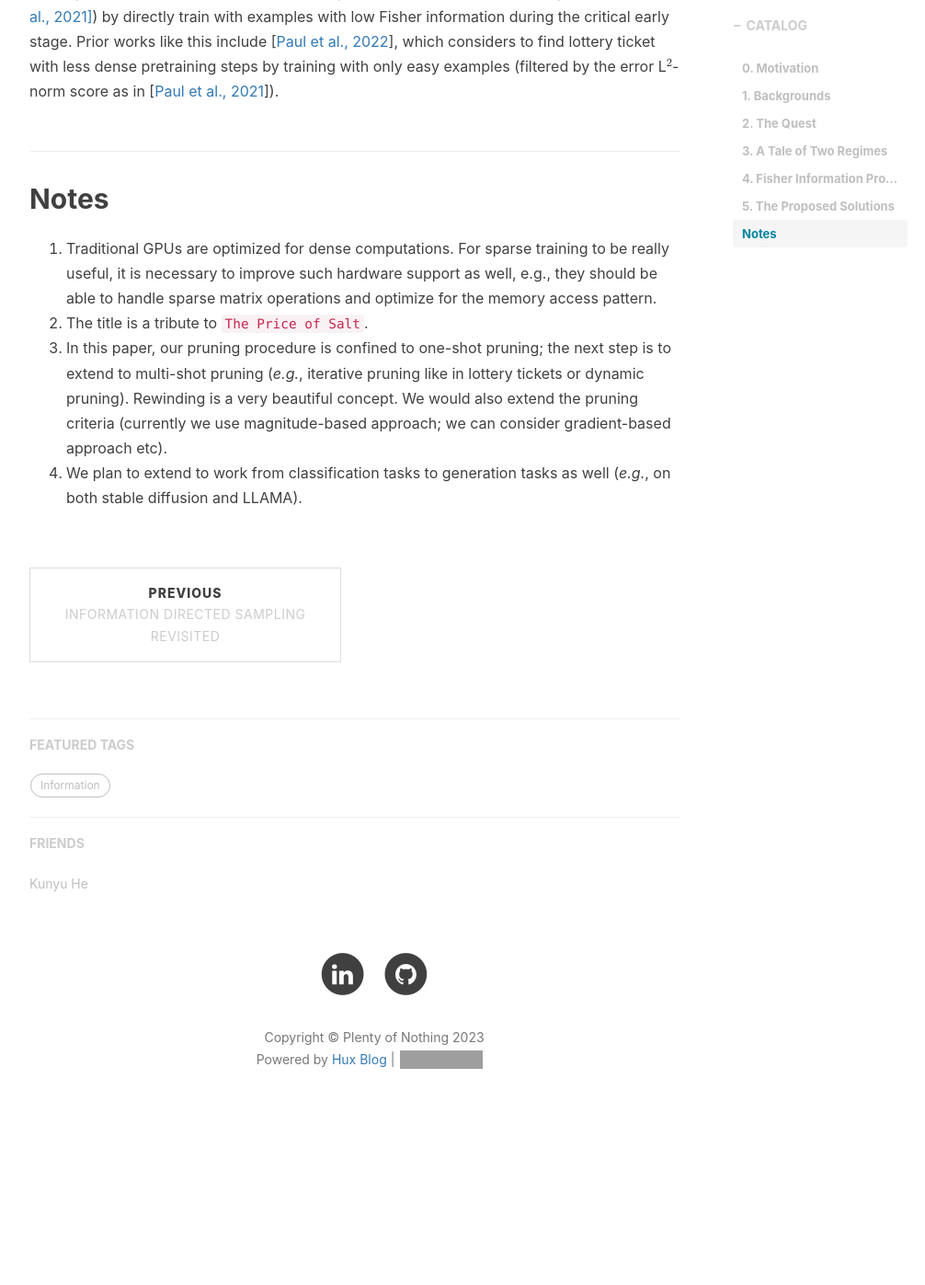
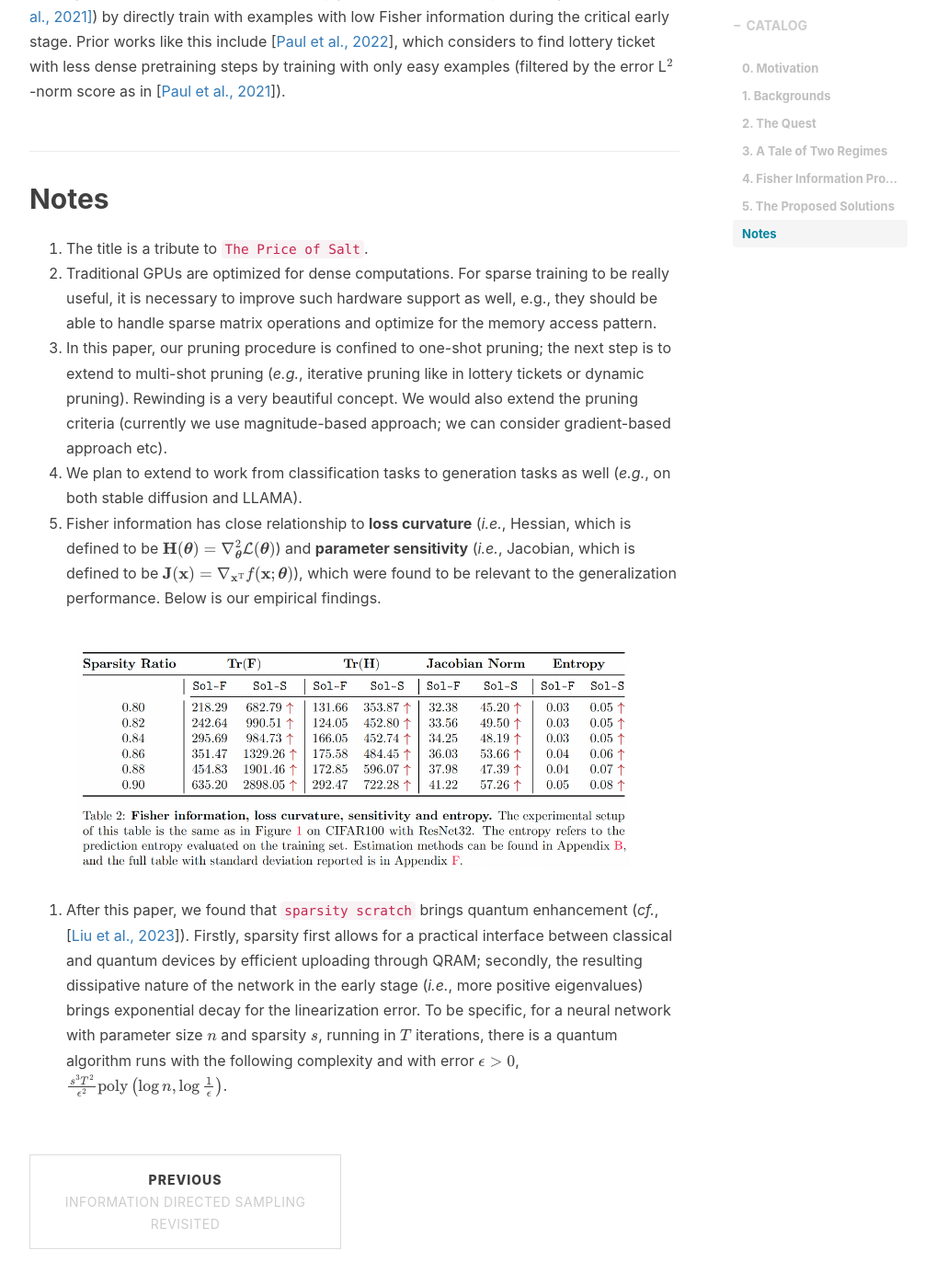
Before and after one commit to ZIYU-DEEP/ZIYU-DEEP.github.io, a Jekyll site: the page built from _posts/2022-08-21-The-Price-of-Sparsity.md, in a window 1280 px wide and 1400 px high, scrolled down 7379 px. Shown: the top 1397 px of the window at 92% size, without its empty margins (233-1239 px from the left). Built offline with Jekyll 4.4.1, drawn with Linux system fonts in a browser that asks for light colours; nearby versions of some CDN libraries; formulas are drawn with MathJax 3; comment, search, counter and statistics services are not loaded; before the commit the page ends 8608 px from its top, so only the background shows below that; grey boxes are pictures that could not be loaded.

Commit message:
update about

```diff
--- a/_posts/2022-08-21-The-Price-of-Sparsity.md
+++ b/_posts/2022-08-21-The-Price-of-Sparsity.md
@@ -128,7 +128,14 @@
 
 
 ## Notes
-1. Traditional GPUs are optimized for dense computations. For sparse training to be really useful, it is necessary to improve such hardware support as well, e.g., they should be able to handle sparse matrix operations and optimize for the memory access pattern.
-2. The title is a tribute to `The Price of Salt`.
+1. The title is a tribute to `The Price of Salt`.
+2. Traditional GPUs are optimized for dense computations. For sparse training to be really useful, it is necessary to improve such hardware support as well, e.g., they should be able to handle sparse matrix operations and optimize for the memory access pattern.
 3. In this paper, our pruning procedure is confined to one-shot pruning; the next step is to extend to multi-shot pruning (*e.g.*, iterative pruning like in lottery tickets or dynamic pruning). Rewinding is a very beautiful concept. We would also extend the pruning criteria (currently we use magnitude-based approach; we can consider gradient-based approach etc).
 4. We plan to extend to work from classification tasks to generation tasks as well (*e.g.*, on both stable diffusion and LLAMA).
+5. Fisher information has close relationship to **loss curvature** (*i.e.*, Hessian, which is defined to be $\mathbf{H}(\boldsymbol{\theta})=\nabla_{\boldsymbol{\theta}}^2 \mathcal{L}(\boldsymbol{\theta})$) and **parameter sensitivity** (*i.e.*, Jacobian, which is defined to be $\mathbf{J}(\mathbf{x})=\nabla_{\mathbf{x}^{\mathrm{T}}} f(\mathbf{x} ; \boldsymbol{\theta})$), which were found to be relevant to the generalization performance. Below is our empirical findings.
+<p align="center">
+  <img src="/img/in-post/fisher-table.png" alt="Description" width="600">
+</p>
+
+6. After this paper, we found that `sparsity scratch` brings quantum enhancement (*cf.*, [[Liu et al., 2023](https://arxiv.org/pdf/2303.03428.pdf)]). Firstly, sparsity first allows for a practical interface between classical and quantum devices by efficient uploading through QRAM; secondly, the resulting dissipative nature of the network in the early stage (*i.e.*, more positive eigenvalues) brings exponential decay for the linearization error. To be specific, for a neural network with parameter size $n$ and sparsity $s$, running in $T$ iterations, there is a quantum algorithm runs with the following complexity and with error $\epsilon > 0$,
+$$\frac{s^3 T^2}{\epsilon^2} \operatorname{poly}\left(\log n, \log \frac{1}{\epsilon}\right).$$
```
Also changed, not shown: img/in-post/fisher-table.png (added).
